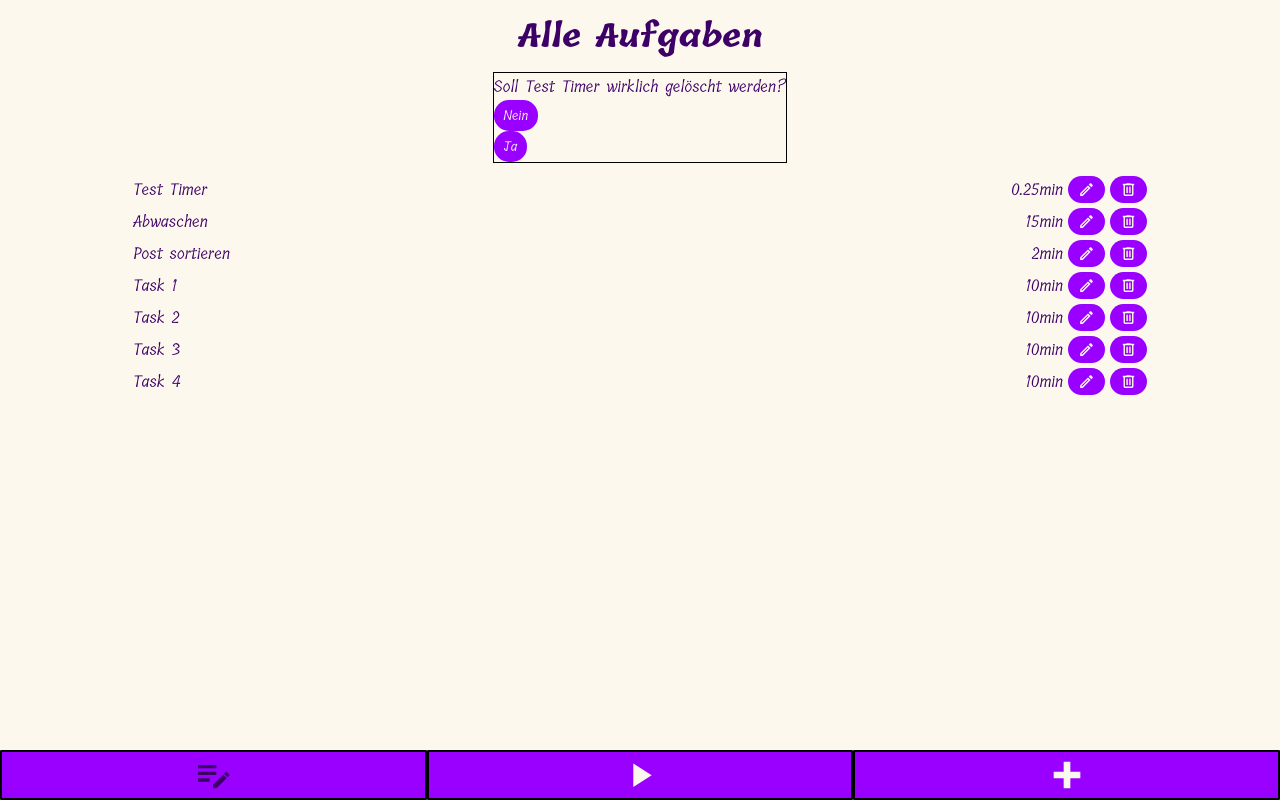
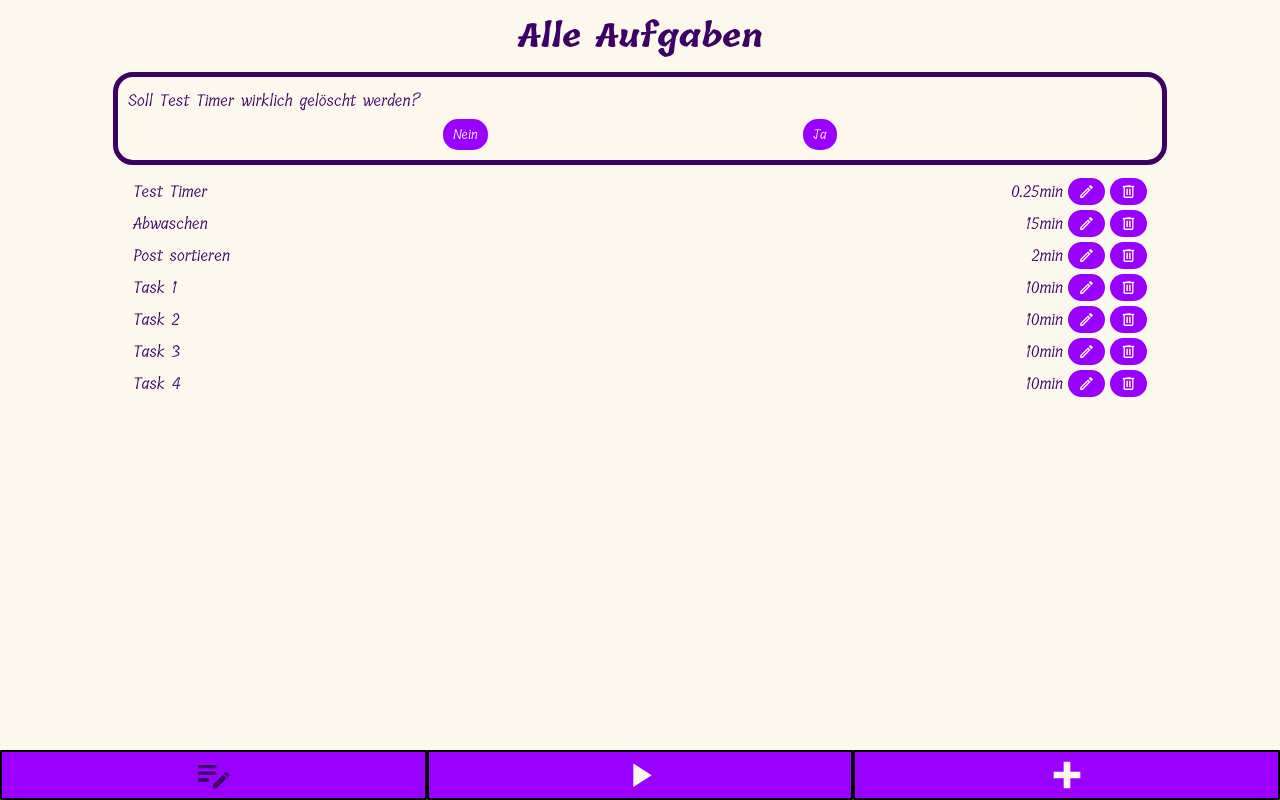
Before and after one commit to A11yship/capstone-project, a Next.js app: page /task-list in a window 1280 px wide. Both pictures are taken after a click on the button 1128 px from the left and 88 px from the top of the page. Built offline with nearby package versions, Linux system fonts and the light colour scheme.

Commit message:
Style modal

```diff
--- a/src/components/Modal/Modal.js
+++ b/src/components/Modal/Modal.js
@@ -1,4 +1,5 @@
 import Button from '../Button/Button';
+import StyledButtonContainer from '../ButtonContainer/StyledButtonContainer';
 
 import StyledModal from './StyledModal';
 
@@ -6,8 +7,10 @@ export default function Modal({text, onCancel, onSubmit}) {
 	return (
 		<StyledModal>
 			<p>{text}</p>
-			<Button onClick={onCancel}>Nein</Button>
-			<Button onClick={onSubmit}>Ja</Button>
+			<StyledButtonContainer>
+				<Button onClick={onCancel}>Nein</Button>
+				<Button onClick={onSubmit}>Ja</Button>
+			</StyledButtonContainer>
 		</StyledModal>
 	);
 }
--- a/src/components/Modal/StyledModal.js
+++ b/src/components/Modal/StyledModal.js
@@ -1,7 +1,10 @@
 import styled from 'styled-components';
 
 const StyledModal = styled.section`
-	border: 1px solid black;
+	padding: 10px;
+	gap: 5px;
+	border: 5px solid var(--dark-color);
+	border-radius: 20px;
 `;
 
 export default StyledModal;
```
